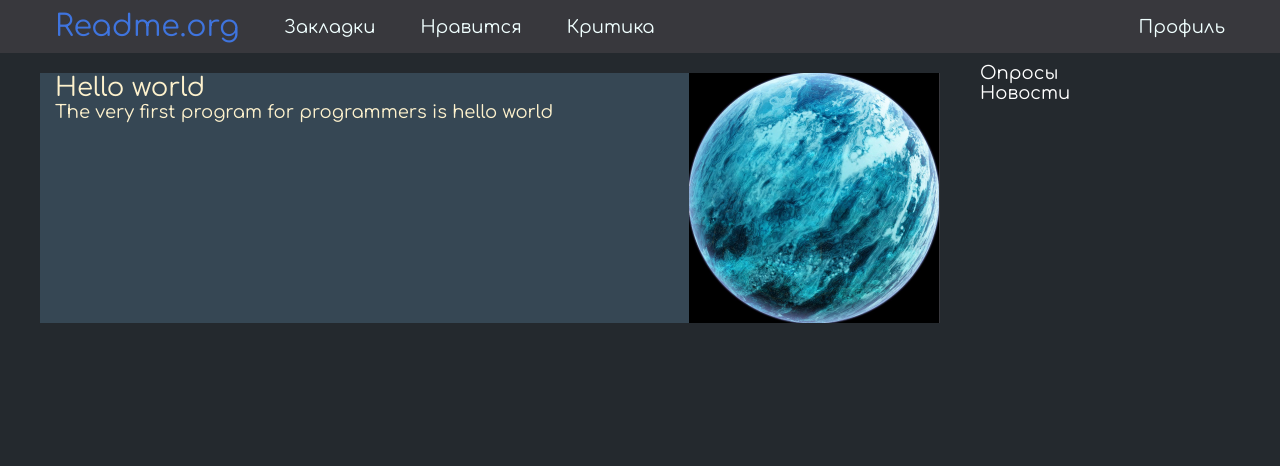
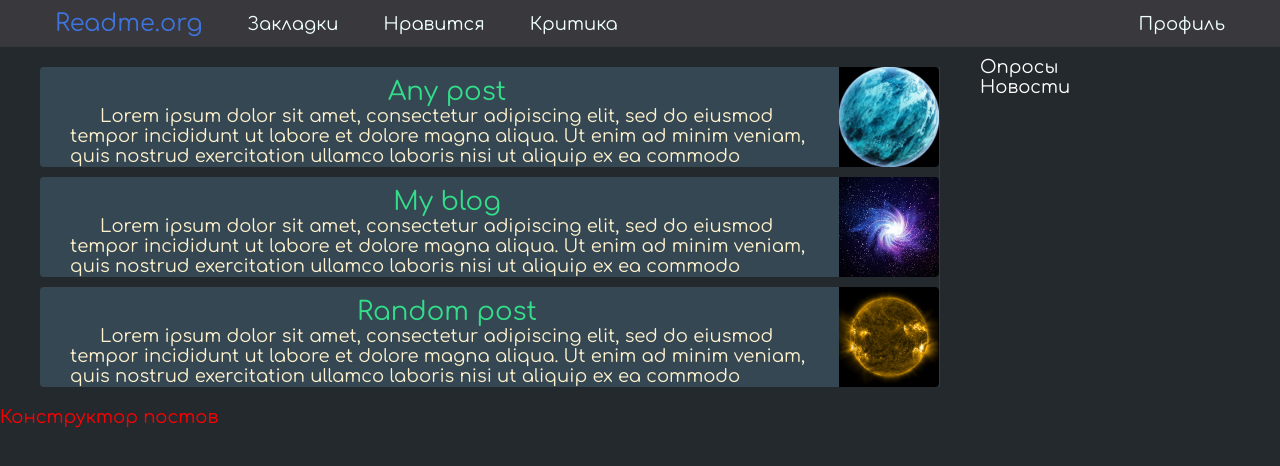
Before and after one commit to Centrix16/centrix16.github.io, a plain HTML site: page README/index.html in a window 1280 px wide. Drawn offline with Linux system fonts and the light colour scheme; a web font is replaced by a local one.

Commit message:
v0.3: almost completed the design of the post, changes were made to the structure of the site

```diff
--- a/README/index.html
+++ b/README/index.html
@@ -3,10 +3,9 @@
 <head>
 	<meta charset="UTF-8">
 	<title>README-official site</title>
+	<link rel="stylesheet" href="nav.css">
 	<link rel="stylesheet" type="text/css" href="style.css">
-	<link href="https://fonts.googleapis.com/css?family=Playfair+Display&display=swap&subset=cyrillic" rel="stylesheet">
-	<link href="https://fonts.googleapis.com/css?family=Odibee+Sans&display=swap" rel="stylesheet">
-	<link href="https://fonts.googleapis.com/css?family=Caveat|Comfortaa|Dosis|Fredoka+One|Indie+Flower|Josefin+Sans|Lato|Libre+Baskerville|Lora|Noto+Sans+JP|Nunito|Odibee+Sans|Raleway|Righteous|Titillium+Web&display=swap" rel="stylesheet">
+	<link href="https://fonts.googleapis.com/css?family=Comfortaa&display=swap" rel="stylesheet">
 </head>
 <body>
 	<div class="wrapper">
@@ -21,12 +20,32 @@
 			<div class="main-content">
 				<div class="post">
 					<div class="post-content">
-						<div class="post-heading">Hello world</div>
-						<div class="post-text">The very first program for
-						programmers is hello world</div>
+						<div class="post-heading">Any post</div>
+						<div class="post-text">Lorem ipsum dolor sit amet, consectetur adipiscing elit, sed do eiusmod tempor incididunt ut labore et dolore magna aliqua. Ut enim ad minim veniam, quis nostrud exercitation ullamco laboris nisi ut aliquip ex ea commodo consequat. Duis aute irure dolor in reprehenderit in voluptate velit esse cillum dolore eu fugiat nulla pariatur. Excepteur sint occaecat cupidatat non proident, sunt in culpa qui officia deserunt mollit anim id est laborum</div>
 					</div>
 					<div class="post-image">
 						<img src="image/планета.jpg">
+					</div>
+				</div>
+				<div class="post">
+					<div class="post-content">
+						<div class="post-heading">My blog</div>
+						<div class="post-text">Lorem ipsum dolor sit amet, consectetur adipiscing elit, sed do eiusmod tempor incididunt ut labore et dolore magna aliqua. Ut enim ad minim veniam, quis nostrud exercitation ullamco laboris nisi ut aliquip ex ea commodo consequat. Duis aute irure dolor in reprehenderit in voluptate velit esse cillum dolore eu fugiat nulla pariatur. Excepteur sint occaecat cupidatat non proident, sunt in culpa qui officia deserunt mollit anim id est laborum</div>
+						<div class="post-description">
+							<div class="creator-name">Artem</div>
+						</div>
+					</div>
+					<div class="post-image">
+						<img src="image/звезда.jpg">
+					</div>
+				</div>
+				<div class="post">
+					<div class="post-content">
+						<div class="post-heading">Random post</div>
+						<div class="post-text">Lorem ipsum dolor sit amet, consectetur adipiscing elit, sed do eiusmod tempor incididunt ut labore et dolore magna aliqua. Ut enim ad minim veniam, quis nostrud exercitation ullamco laboris nisi ut aliquip ex ea commodo consequat. Duis aute irure dolor in reprehenderit in voluptate velit esse cillum dolore eu fugiat nulla pariatur. Excepteur sint occaecat cupidatat non proident, sunt in culpa qui officia deserunt mollit anim id est laborum</div>
+					</div>
+					<div class="post-image">
+						<img src="image/солнце.jpg">
 					</div>
 				</div>
 			</div>
@@ -35,6 +54,7 @@
 				<div>Новости</div>
 			</div>
 		</div>
+		<a style="color: red;" href="edit-post.html">Конструктор постов</a>
 	</div>
 </body>
 </html>
--- /dev/null
+++ b/README/nav.css
@@ -0,0 +1,77 @@
+html
+{
+	box-sizing: border-box;
+
+    /*font-family: 'Indie Flower', cursive;*/
+
+    font-family: 'Comfortaa', cursive;
+
+    /*font-family: 'Righteous', cursive;*/
+
+    /*font-family: 'Caveat', cursive;*/
+
+    /*font-family: 'Fredoka One', cursive;*/
+
+
+	font-size: 18px;
+	min-height: 100%;
+	background: #24292e;
+	color: #FFFFFF;
+}
+
+body
+{
+	margin: 0;
+	box-sizing: border-box;
+}
+
+*
+{
+	box-sizing: inherit;
+}
+
+a
+{
+	text-decoration: none;
+	color: inherit;
+}
+
+.wrapper
+{
+	margin: 0 0;
+}
+
+.main-nav
+{
+	display: flex;
+	align-items: center;
+	margin: 0;
+	padding: 0 40px;
+	list-style: none;
+	background: #38383d;
+	color: #F0FFFF;
+	font-weight: 500;
+}
+
+.main-nav .logo
+{
+	font-weight: 500;
+	font-size: 24px;
+	color: #3f74de;
+}
+
+.main-nav li
+{
+	margin-left: none;
+	padding: 10px 15px;
+}
+
+.main-nav li + li
+{
+	margin-left: 15px;
+}
+
+.main-nav .profile
+{
+	margin-left: auto;
+}
--- a/README/style.css
+++ b/README/style.css
@@ -1,90 +1,3 @@
-html
-{
-	box-sizing: border-box;
-
-
-
-
-
-
-
-
-
-
-    /*font-family: 'Indie Flower', cursive;*/
-
-    font-family: 'Comfortaa', cursive;
-
-    /*font-family: 'Righteous', cursive;*/
-
-    /*font-family: 'Caveat', cursive;*/
-
-    /*font-family: 'Fredoka One', cursive;*/
-
-
-	font-size: 18px;
-	min-height: 100%;
-	background: #24292e;
-	color: #FFFFFF;
-}
-
-body
-{
-	margin: 0;
-	box-sizing: border-box;
-}
-
-*
-{
-	box-sizing: inherit;
-}
-
-a
-{
-	text-decoration: none;
-	color: inherit;
-}
-
-.wrapper
-{
-	margin: 0 0;
-}
-
-.main-nav
-{
-	display: flex;
-	align-items: center;
-	margin: 0;
-	padding: 0 40px;
-	list-style: none;
-	background: #38383d;
-	color: #F0FFFF;
-	font-weight: 500;
-}
-
-.main-nav .logo
-{
-	font-weight: 500;
-	font-size: 30px;
-	color: #3f74de;
-}
-
-.main-nav li
-{
-	margin-left: none;
-	padding: 10px 15px;
-}
-
-.main-nav li + li
-{
-	margin-left: 15px;
-}
-
-.main-nav .profile
-{
-	margin-left: auto;
-}
-
 .main
 {
 	display: flex;
@@ -99,24 +12,44 @@ a
 	border-right: solid 1px #38383d;
 }
 
+
+
 .post
 {
 	display: flex;
 	padding: 0 0 0 15px;
 	background: #364754;
 	color: #000000;
-	height: 250px;
+	height: 100px;
+	overflow: hidden;
+	border-radius: 4px;
 }
+
+.post .post-content
+{
+	padding: 10px 15px;
+}
+
+
+
 
 .post .post-heading
 {
-	color: #fef2cd;
+	color: #32de8a;
 	font-size: 26px;
+	text-align: center;
 }
 
 .post .post-text
 {
 	color: #fef2cd;
+	text-indent: 30px;
+}
+
+.post .creator-name
+{
+	margin-right: 70px;
+	font-size: 16px;
 }
 
 .post-image
@@ -126,8 +59,12 @@ a
 
 .post-image img
 {
-	height: 250px;
-	width: 250px;
+	height: 100px;
+	width: 100px;
+}
+
+.post + .post {
+	margin-top: 10px;
 }
 
 .event-hub
```
Also changed, not shown: README/edit-post.html (added, +24 -0 lines), README/image/звезда.jpg (added), README/image/солнце.jpg (added).
